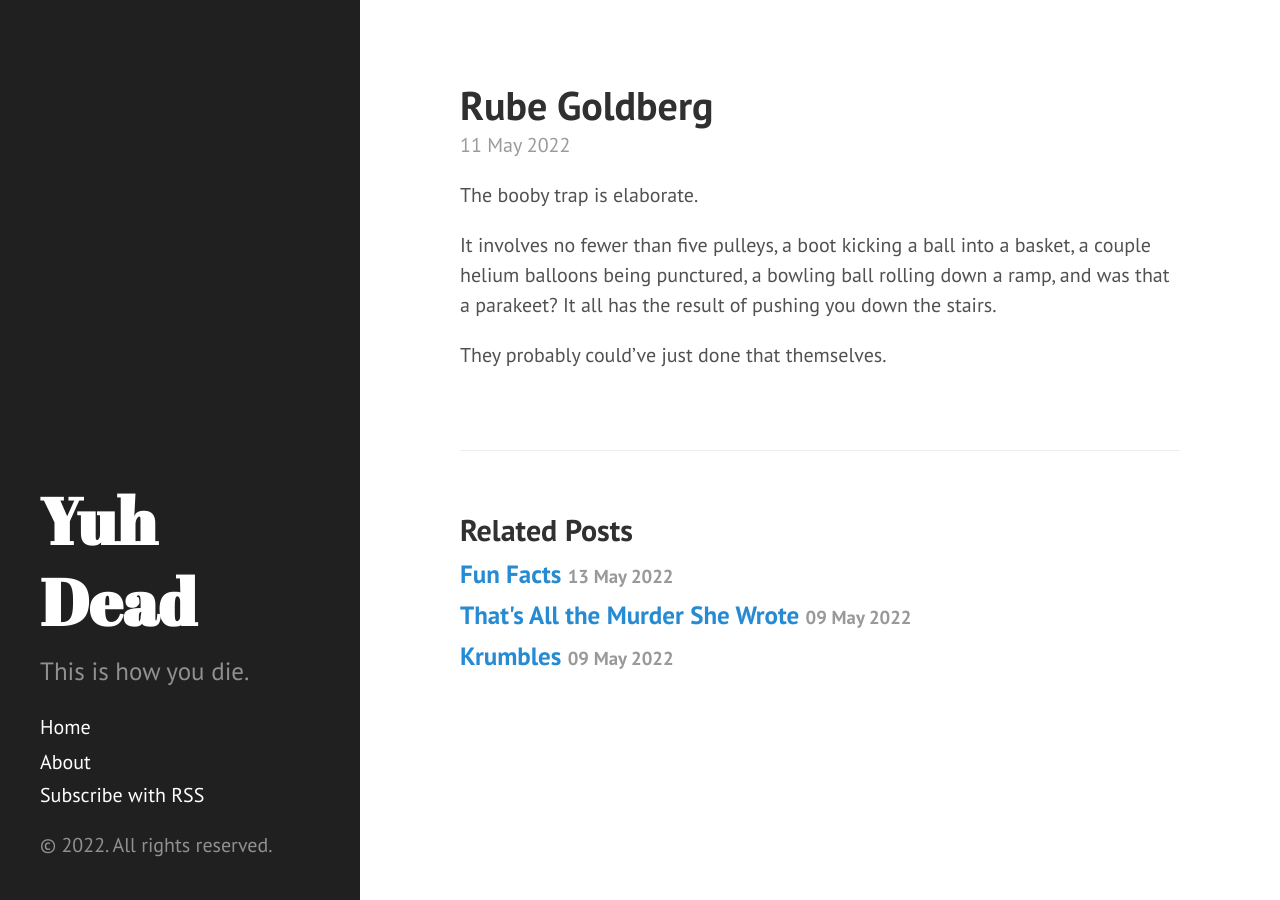
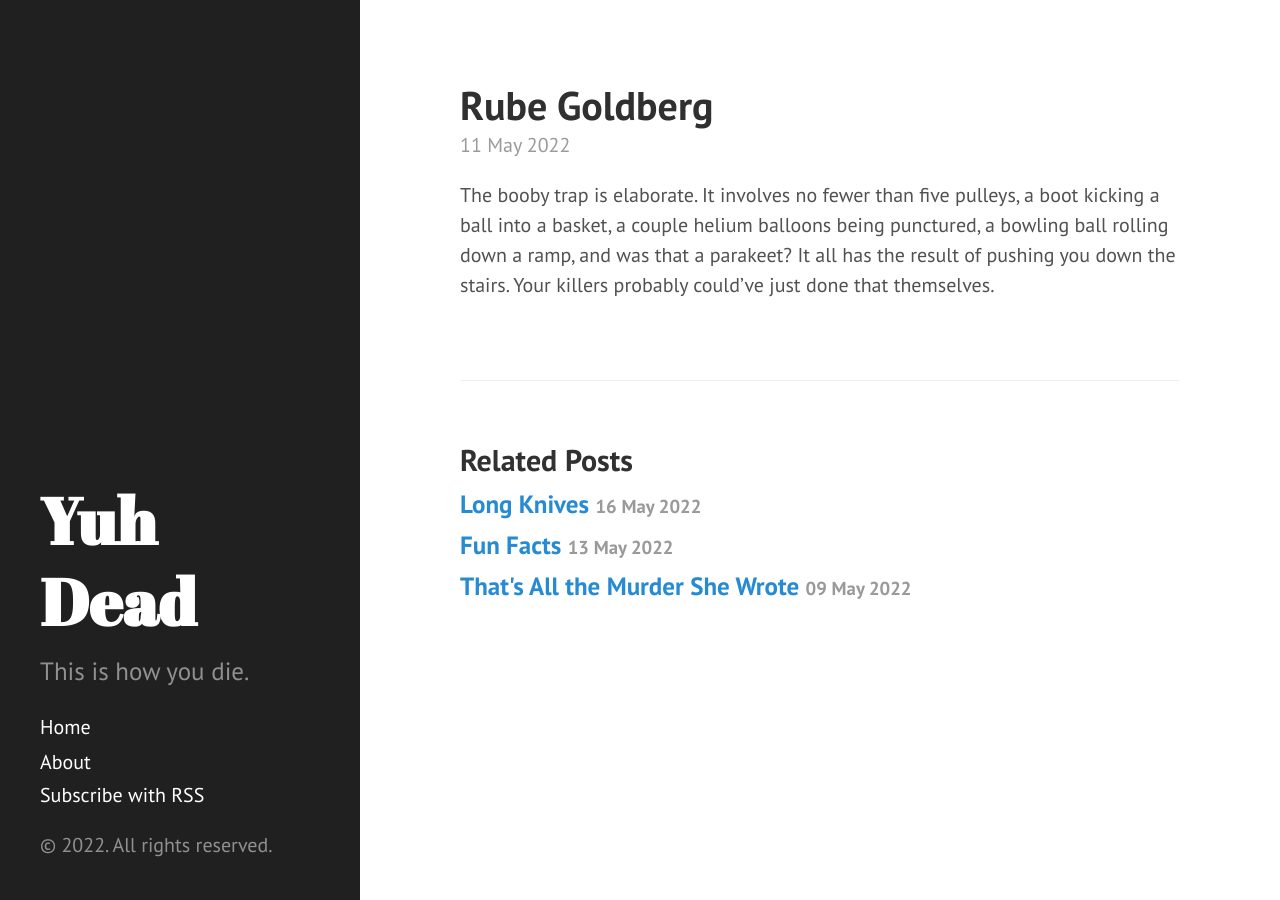
Before and after one commit to LoraV/LoraV.github.io, a Jekyll site: the page built from _posts/2022-05-11-rube-goldberg.markdown, in a window 1280 px wide. Built offline with Jekyll 4.4.1, drawn with Linux system fonts in a browser that asks for light colours.

Commit message:
restore original formatting; add nazi post

```diff
--- a/_posts/2022-05-09-krumbles.markdown
+++ b/_posts/2022-05-09-krumbles.markdown
@@ -4,8 +4,4 @@ title: "Krumbles"
 date:   2022-05-09
 categories: death scenes
 ---
-You're a bit peckish. You go downstairs for a snack. You pour yourself a bowl of your favorite cereal, Kellogg's Shredded Krumbles (an actual cereal from the '20s. That's "Krumbles," with a "K").
-
-You're enjoying a spoonful when a Cthulhu larva bursts from your chest. Oh man.
-
-You should have expected this after being attacked by that facehugger Cthulhu.
+You're a bit peckish. You go downstairs for a snack. You pour yourself a bowl of your favorite cereal, Kellogg's Shredded Krumbles (an actual cereal from the '20s. That's "Krumbles," with a "K"). You're enjoying a spoonful when a Cthulhu larva bursts from your chest. Oh man. You should have expected this after being attacked by that facehugger Cthulhu.
--- a/_posts/2022-05-11-rube-goldberg.markdown
+++ b/_posts/2022-05-11-rube-goldberg.markdown
@@ -4,8 +4,4 @@ title: "Rube Goldberg"
 date:   2022-05-11
 categories: death scenes
 ---
-The booby trap is elaborate.
-
-It involves no fewer than five pulleys, a boot kicking a ball into a basket, a couple helium balloons being punctured, a bowling ball rolling down a ramp, and was that a parakeet? It all has the result of pushing you down the stairs.
-
-They probably could've just done that themselves.
+The booby trap is elaborate. It involves no fewer than five pulleys, a boot kicking a ball into a basket, a couple helium balloons being punctured, a bowling ball rolling down a ramp, and was that a parakeet? It all has the result of pushing you down the stairs. Your killers probably could've just done that themselves.
```
Also changed, not shown: _posts/2022-05-13-snakes.markdown (+1 -7 lines), _posts/2022-05-16-nazis.markdown (added, +7 -0 lines).
